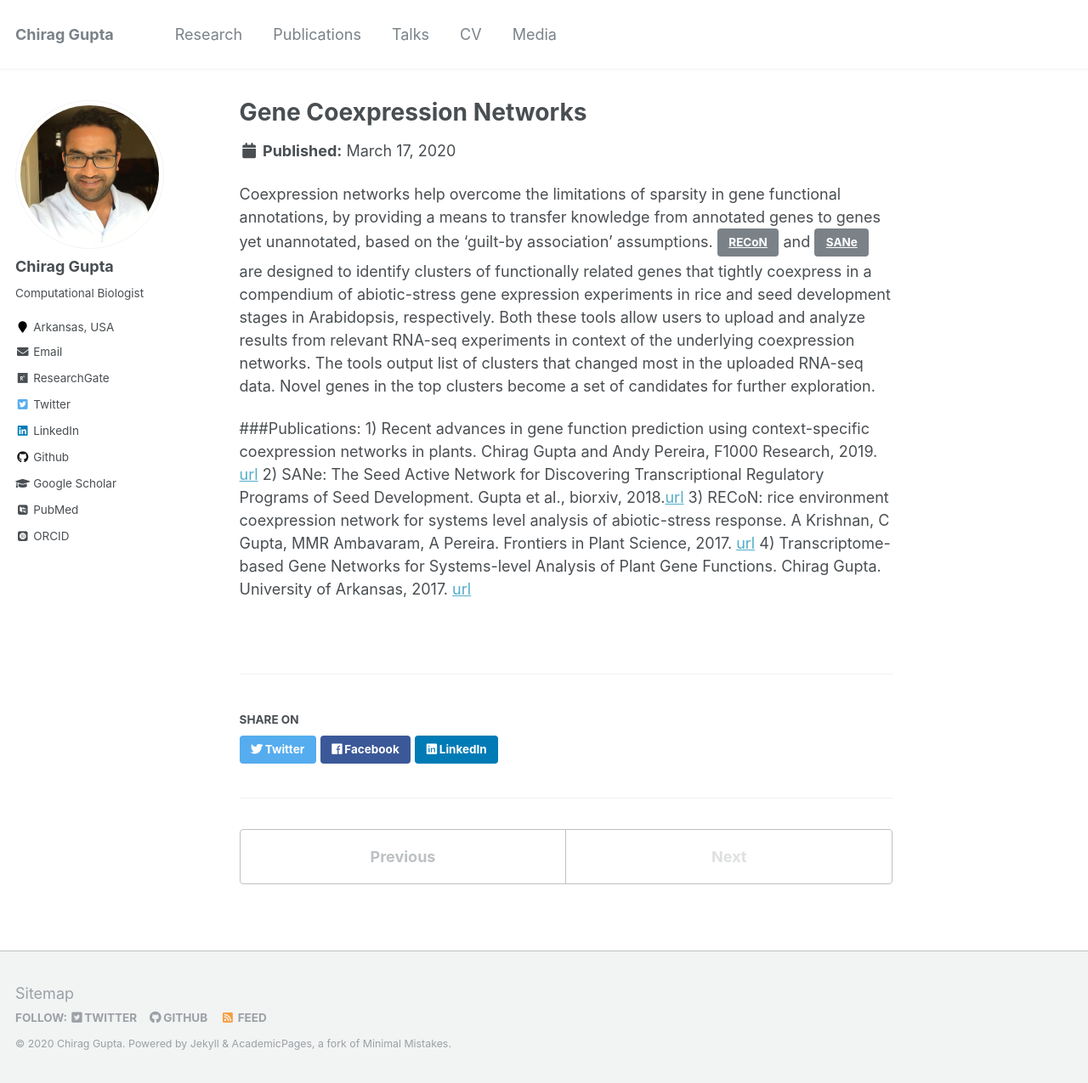
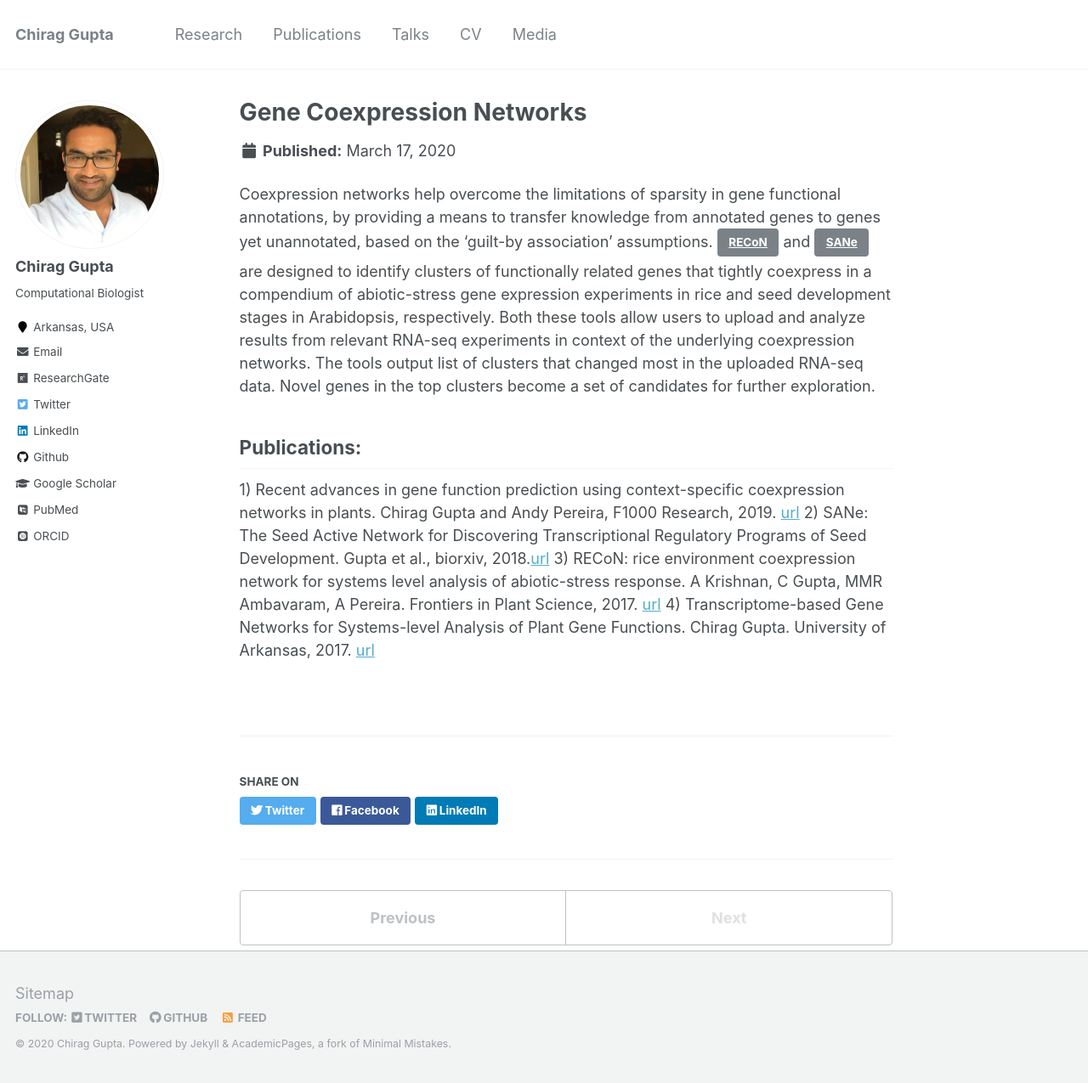
Before and after one commit to cngupta/cngupta.github.io, a Jekyll site: the page built from _portfolio/03_recon.md, in a window 1280 px wide and 1275 px high. Shown: the whole window at 85% size. Built offline with Jekyll 4.4.1, drawn with Linux system fonts in a browser that asks for light colours; some web fonts are replaced.

Commit message:
edit research

```diff
--- a/_portfolio/03_recon.md
+++ b/_portfolio/03_recon.md
@@ -8,7 +8,7 @@ Coexpression networks help overcome the limitations of sparsity in gene function
 [RECoN](https://plantstress-pereira.uark.edu/RECoN/){: .btn .btn-outline} and [SANe](https://plantstress-pereira.uark.edu/SANe/){: .btn .btn-outline} are designed to identify clusters of functionally related genes that tightly coexpress in a compendium of abiotic-stress gene expression experiments in rice and seed development stages in Arabidopsis, respectively. Both these tools allow users to upload and analyze results from relevant RNA-seq experiments in context of the underlying coexpression networks. The tools output list of clusters that changed most in the uploaded RNA-seq data. Novel genes in the top clusters become a set of candidates for further exploration.
 
 
-###Publications:
+## Publications:
 1) Recent advances in gene function prediction using context-specific coexpression networks in plants. Chirag Gupta and Andy Pereira,  F1000 Research, 2019. [url](https://www.ncbi.nlm.nih.gov/pmc/articles/PMC6364378/)
 2) SANe: The Seed Active Network for Discovering Transcriptional Regulatory Programs of Seed Development. Gupta et al., biorxiv, 2018.[url](https://www.biorxiv.org/content/10.1101/165894v2)
 3) RECoN: rice environment coexpression network for systems level analysis of abiotic-stress response. A Krishnan, C Gupta, MMR Ambavaram, A Pereira. Frontiers in Plant Science, 2017. [url](https://www.frontiersin.org/articles/10.3389/fpls.2017.01640/full)
```
